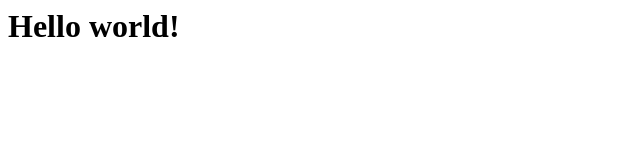
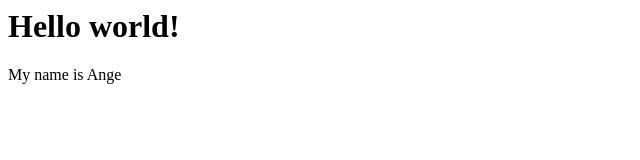
Before and after one commit to AngelaAlegna/First-website, a plain HTML site: page index.html in a window 1280 px wide. Shown: the whole page, without its empty margins (0-640 px from the left). Drawn offline with Linux system fonts and the light colour scheme.

Commit message:
Added my name to the page

```diff
--- a/index.html
+++ b/index.html
@@ -1 +1,2 @@
 <h1>Hello world!</h1>
+<p>My name is Ange</p>
```
